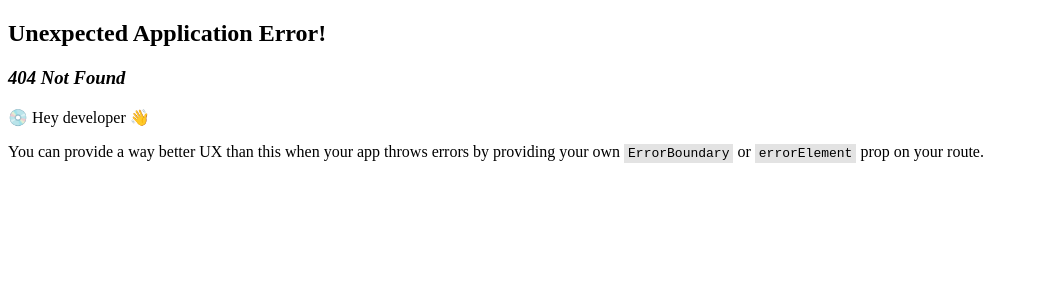
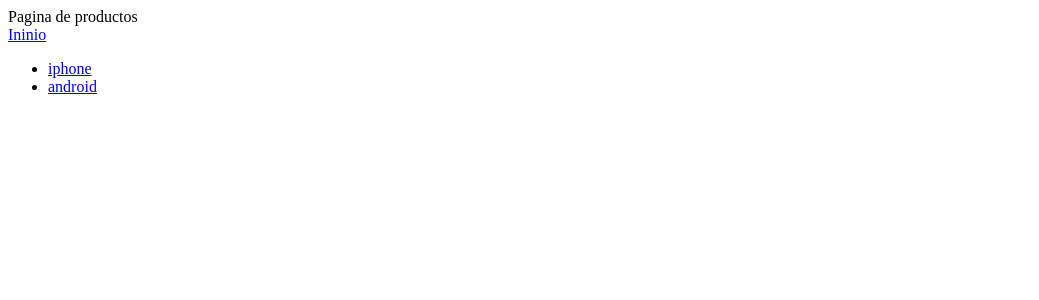
Before and after one commit to EdwinDev99/react-ts-ejercicios, a React (Vite) app in the folder 16-react-router/: page /Products in a window 1280 px wide. Before the commit this address had no page. Shown: the top 300 px of the page, without its empty margins (0-1039 px from the left). Built offline with nearby package versions, Linux system fonts and the light colour scheme.

Commit message:
navigation and route parameters

```diff
--- a/16-react-router/src/pages/Home.tsx
+++ b/16-react-router/src/pages/Home.tsx
@@ -1,5 +1,13 @@
+import { useNavigate } from "react-router-dom";
+
 function Home() {
-  return <>hola mundo componente home.tsx</>;
+  const navigate = useNavigate();
+  return (
+    <>
+      <h2>hola mundo componente home.tsx</h2>
+      <button onClick={() => navigate("/Products")}>enviar</button>
+    </>
+  );
 }
 
 export default Home;
--- /dev/null
+++ b/16-react-router/src/pages/Product.tsx
@@ -0,0 +1,25 @@
+import { Link } from "react-router-dom";
+
+type Props = {};
+
+function Product({}: Props) {
+  const products = [
+    { id: 1, name: "iphone" },
+    { id: 2, name: "android" },
+  ];
+  return (
+    <>
+      <div>Pagina de productos</div>
+      <Link to={"/"}>Ininio</Link>
+      <ul>
+        {products.map((p) => (
+          <li key={p.id}>
+            <Link to={`/Product/${p.id}`}>{p.name}</Link>
+          </li>
+        ))}
+      </ul>
+    </>
+  );
+}
+
+export default Product;
--- /dev/null
+++ b/16-react-router/src/pages/ProductDetail.tsx
@@ -0,0 +1,7 @@
+type Props = {};
+
+function ProductDetail({}: Props) {
+  return <div></div>;
+}
+
+export default ProductDetail;
```
Also changed, not shown: 16-react-router/src/pages/index.tsx (+8 -2 lines).
